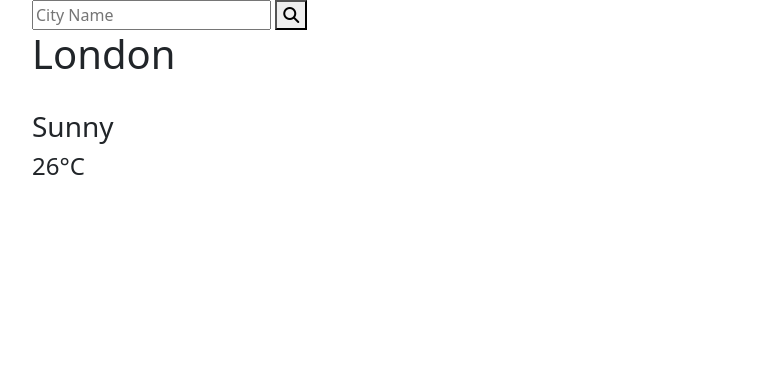
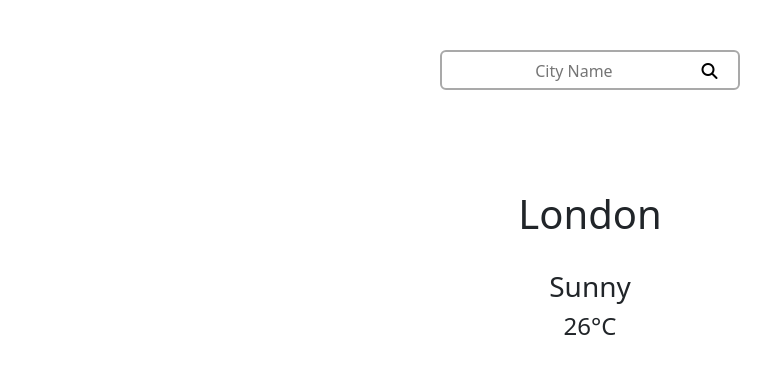
Before and after one commit to CrazyEggz/weather-app, a plain HTML site: page index.html in a window 1280 px wide. Shown: the whole page, without its empty margins (50-821 px from the left). Drawn offline with nearby package versions, Linux system fonts and the light colour scheme.

Commit message:
Add basic style and center the search bar and current weather display

```diff
--- a/assets/css/style.css
+++ b/assets/css/style.css
@@ -0,0 +1,30 @@
+* {
+    text-align: center;
+    box-sizing: border-box;
+}
+
+.container {
+    display: flex;
+    flex-direction: column;
+    align-items: center;
+}
+
+.search-box {
+    padding-top: 6px;
+    padding-bottom: 8px;
+    width: 300px;
+    height: 40px;
+    border: 2px solid darkgray;
+    border-radius: 6px;
+    margin-top: 50px;
+    margin-bottom: 100px;
+}
+
+#city-name {
+    border: none;
+}
+
+#submit-btn {
+    border: none;
+    background-color: transparent;
+}
--- a/index.html
+++ b/index.html
@@ -22,7 +22,7 @@
             <h3 id="current-condition">Sunny</h3>
             <h4 id="current-temp">26°C</h4>
         </div>
-        <div id="5day-weather-container">
+        <div id="forcast-container">
 
         </div>
 
```
